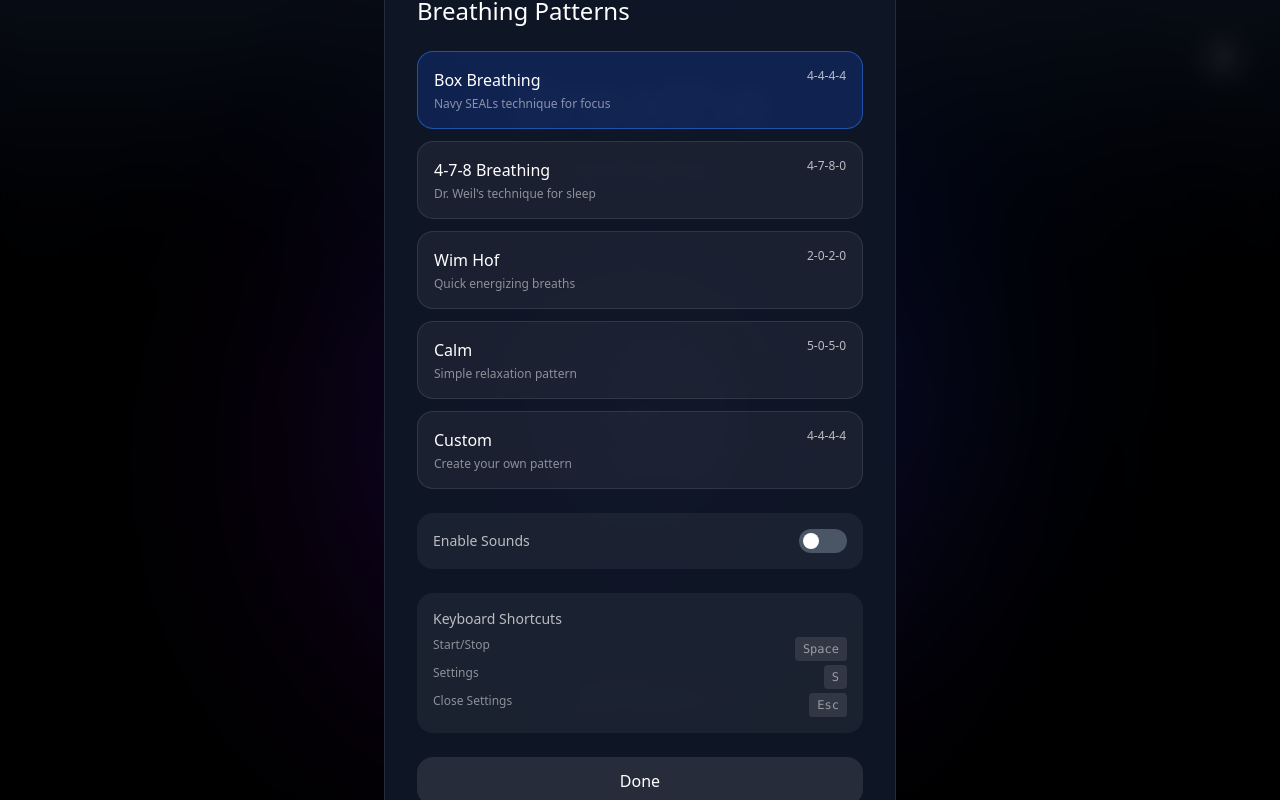
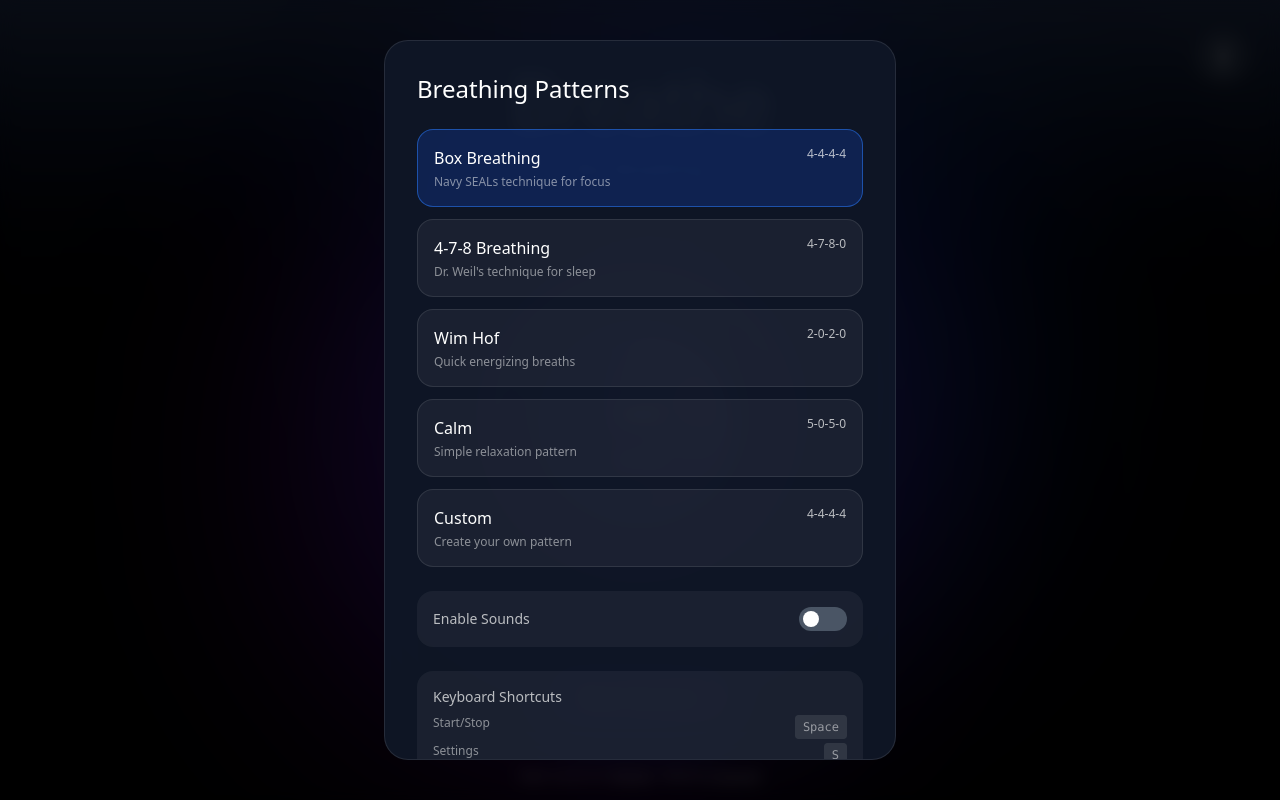
Before and after one commit to clouxart/breath, a Next.js app: page / in a window 1280 px wide. Both pictures are taken after a click on the button 1223 px from the left and 57 px from the top of the page. Built offline with nearby package versions, Linux system fonts and the light colour scheme.

Commit message:
fix: add scroll to settings

```diff
--- a/app/globals.css
+++ b/app/globals.css
@@ -4,3 +4,28 @@ body {
   margin: 0;
   padding: 0;
 }
+
+/* Custom scrollbar styles for settings panel */
+.custom-scrollbar::-webkit-scrollbar {
+  width: 6px;
+  height: 6px;
+}
+
+.custom-scrollbar::-webkit-scrollbar-track {
+  background: transparent;
+}
+
+.custom-scrollbar::-webkit-scrollbar-thumb {
+  background: rgba(255, 255, 255, 0.2);
+  border-radius: 3px;
+}
+
+.custom-scrollbar::-webkit-scrollbar-thumb:hover {
+  background: rgba(255, 255, 255, 0.3);
+}
+
+/* Firefox scrollbar */
+.custom-scrollbar {
+  scrollbar-width: thin;
+  scrollbar-color: rgba(255, 255, 255, 0.2) transparent;
+}
--- a/app/page.tsx
+++ b/app/page.tsx
@@ -421,18 +421,19 @@ export default function Home() {
       <AnimatePresence>
         {showSettings && (
           <motion.div
-            className="absolute inset-0 z-30 flex items-center justify-center bg-black/50 backdrop-blur-sm"
+            className="fixed inset-0 z-30 flex items-center justify-center bg-black/50 backdrop-blur-sm p-4 overflow-y-auto"
             initial={{ opacity: 0 }}
             animate={{ opacity: 1 }}
             exit={{ opacity: 0 }}
             onClick={() => setShowSettings(false)}
           >
             <motion.div
-              className="bg-gray-900/90 backdrop-blur-xl rounded-3xl p-8 max-w-lg w-full mx-4 border border-white/10"
+              className="bg-gray-900/90 backdrop-blur-xl rounded-3xl p-6 sm:p-8 max-w-lg w-full my-auto border border-white/10 max-h-[90vh] overflow-y-auto custom-scrollbar"
               initial={{ scale: 0.9, opacity: 0 }}
               animate={{ scale: 1, opacity: 1 }}
               exit={{ scale: 0.9, opacity: 0 }}
               onClick={(e) => e.stopPropagation()}
+              style={{ scrollbarWidth: 'thin', scrollbarColor: 'rgba(255,255,255,0.2) transparent' }}
             >
               <h2 className="text-2xl font-light text-white mb-6">Breathing Patterns</h2>
 
```
